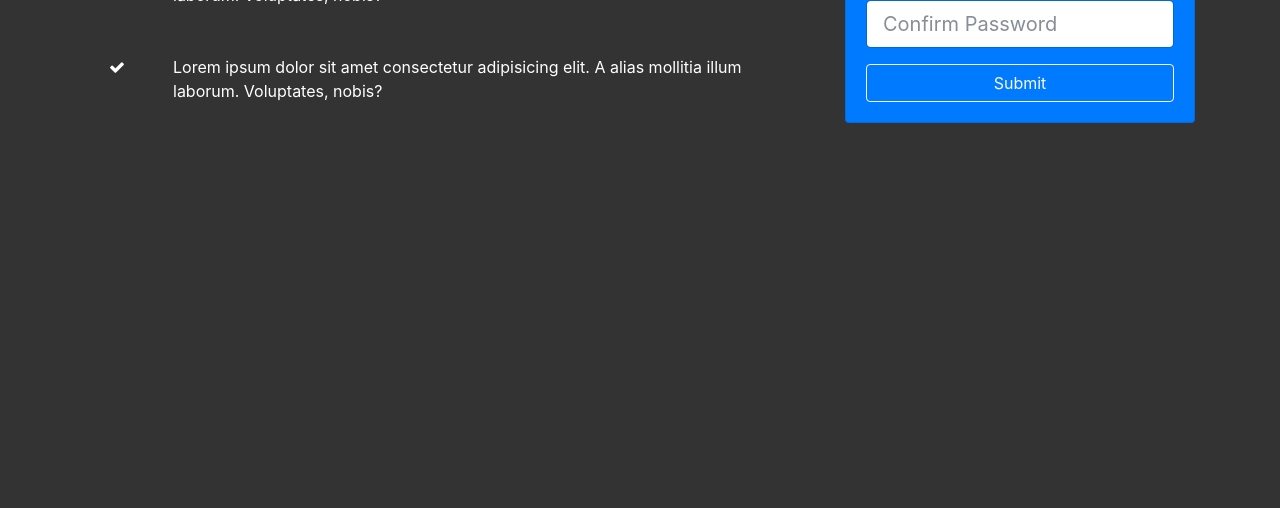
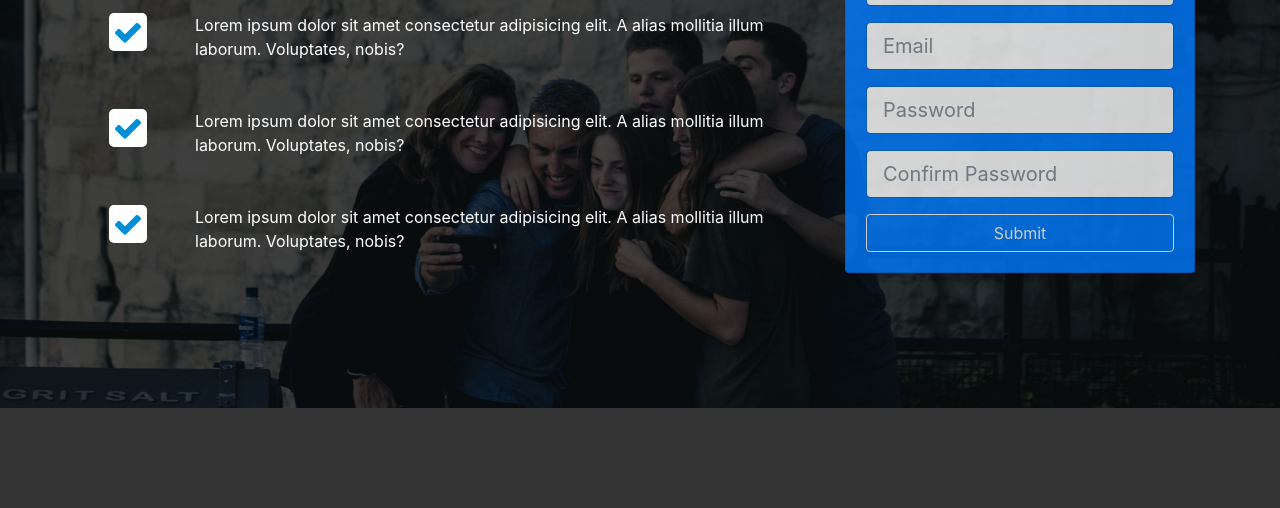
Before and after one commit to VisheshSingh/LoopLab, a website: page src/index.html in a window 1280 px wide. Shown: the part 292-800 px from the top of the page. Drawn offline with Linux system fonts and the light colour scheme.

Commit message:
Styling Home section for large devices

```diff
--- a/src/index.html
+++ b/src/index.html
@@ -66,7 +66,7 @@
                             <div class="col-lg-4">
                                 <div class="card bg-primary text-center card-form">
                                     <div class="card-body">
-                                        <h3>SIgn up today!</h3>
+                                        <h3>Sign up today!</h3>
                                         <p>Please fill out this form to register.</p>
                                         <form >
                                             <div class="form-group">
--- a/src/scss/style.scss
+++ b/src/scss/style.scss
@@ -2,6 +2,8 @@
 $bg-color: #333;
 $color: #fff;
 $primary: #008ed6;
+$dark: rgba(0,0,0,0.7);
+$icon: 30px;
 
 body {
     background: $bg-color;
@@ -12,3 +14,36 @@ nav {
     border-bottom: $primary solid 3px;
     opacity: 0.8;
 }
+
+//HOME SECTION
+#home-section {
+    background: url(../img/home.jpg) no-repeat;
+    min-height: 700px;
+    background-size: cover;
+    background-attachment: fixed;
+}
+
+.dark-overlay{
+    background: $dark;
+    position: absolute;
+    top:0;
+    left:0;
+    width: 100%;
+    min-height: 700px;
+}
+
+.home-inner {
+    padding-top: 150px;
+}
+
+.card-form {
+    opacity: 0.8;
+}
+
+.fa{
+    color: $primary;
+    background: $color;
+    padding: 4px;
+    border-radius: 5px;
+    font-size: $icon;
+}
```
Also changed, not shown: src/css/style.css, src/img/home.jpg (added).
